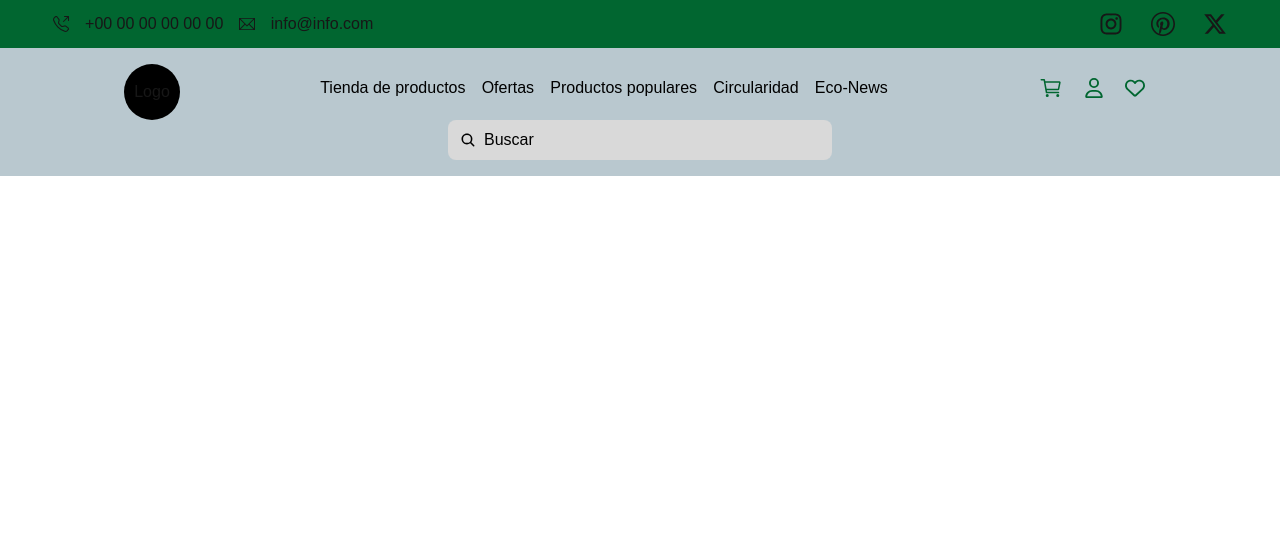
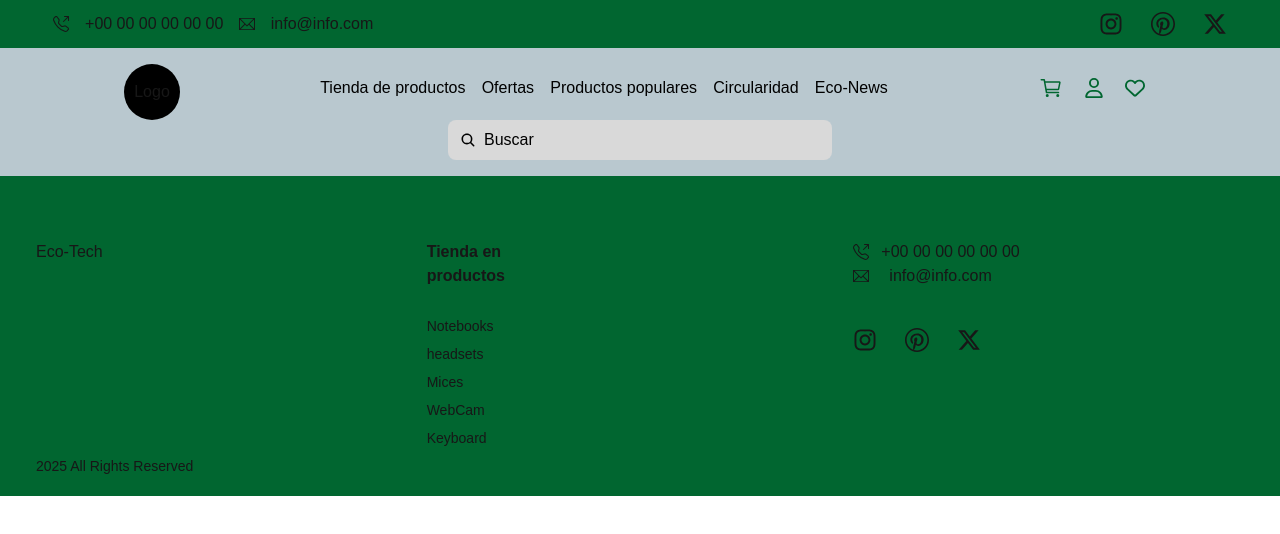
Before and after one commit to No-Country-simulation/S11-25-Equipo-54-WebApp, a Next.js app in the folder frontend/: page / in a window 1280 px wide. Shown: the top 534 px of the page. Built offline with nearby package versions, Linux system fonts and the light colour scheme.

Commit message:
feat: add Footer component

```diff
--- /dev/null
+++ b/frontend/src/app/components/footer/Footer.tsx
@@ -0,0 +1,44 @@
+import { BsTelephoneOutbound } from "react-icons/bs";
+import { TfiEmail } from "react-icons/tfi";
+import { FaInstagram, FaXTwitter } from "react-icons/fa6";
+import { ImPinterest2 } from "react-icons/im";
+
+const Footer = () => {
+  return (
+    <section className="w-full h-80 relative  bg-primary-green">
+      <div className="w-full h-64 absolute bottom-0 grid grid-cols-3">
+        <div className="ml-9 flex flex-col justify-between">
+          <p>Eco-Tech</p>
+          <p className=" mb-5 text-sm">2025 All Rights Reserved</p>
+        </div>
+        <div className="flex flex-col justify-between">
+          <p className="font-bold w-28">Tienda en productos</p>
+          <ul className="text-sm mb-10">
+            <li className="pb-2">Notebooks</li>
+            <li className="pb-2">headsets</li>
+            <li className="pb-2">Mices</li>
+            <li className="pb-2">WebCam</li>
+            <li className="pb-2">Keyboard</li>
+          </ul>
+        </div>
+        <div>
+          <div className="w-44 flex  items-center">
+            <BsTelephoneOutbound className="mr-3" />
+            <p>+00 00 00 00 00 00 </p>
+          </div>
+          <div className="w-44 flex items-center">
+            <TfiEmail className="mr-5" />
+            <p>info@info.com</p>
+          </div>
+
+          <div className="w-32 text-2xl flex justify-between mt-10 ">
+            <FaInstagram />
+            <ImPinterest2 />
+            <FaXTwitter />
+          </div>
+        </div>
+      </div>
+    </section>
+  );
+};
+export default Footer;
--- a/frontend/src/app/page.tsx
+++ b/frontend/src/app/page.tsx
@@ -1,10 +1,12 @@
 import Header from "./components/header/Header";
 import "../../src/styles/globals.css";
+import Footer from "./components/footer/Footer";
 
 export default function Home() {
   return (
     <div>
       <Header />
+      <Footer />
     </div>
   );
 }
```
